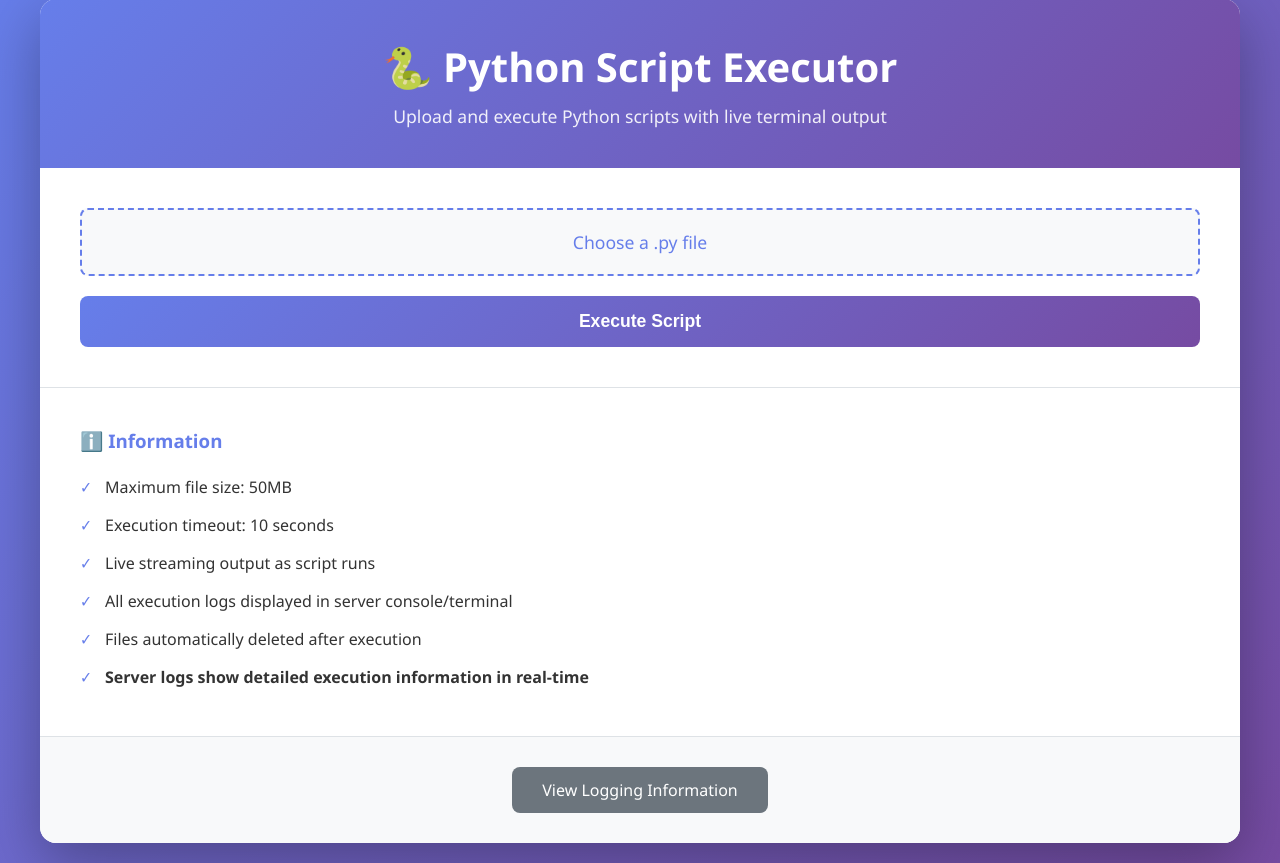
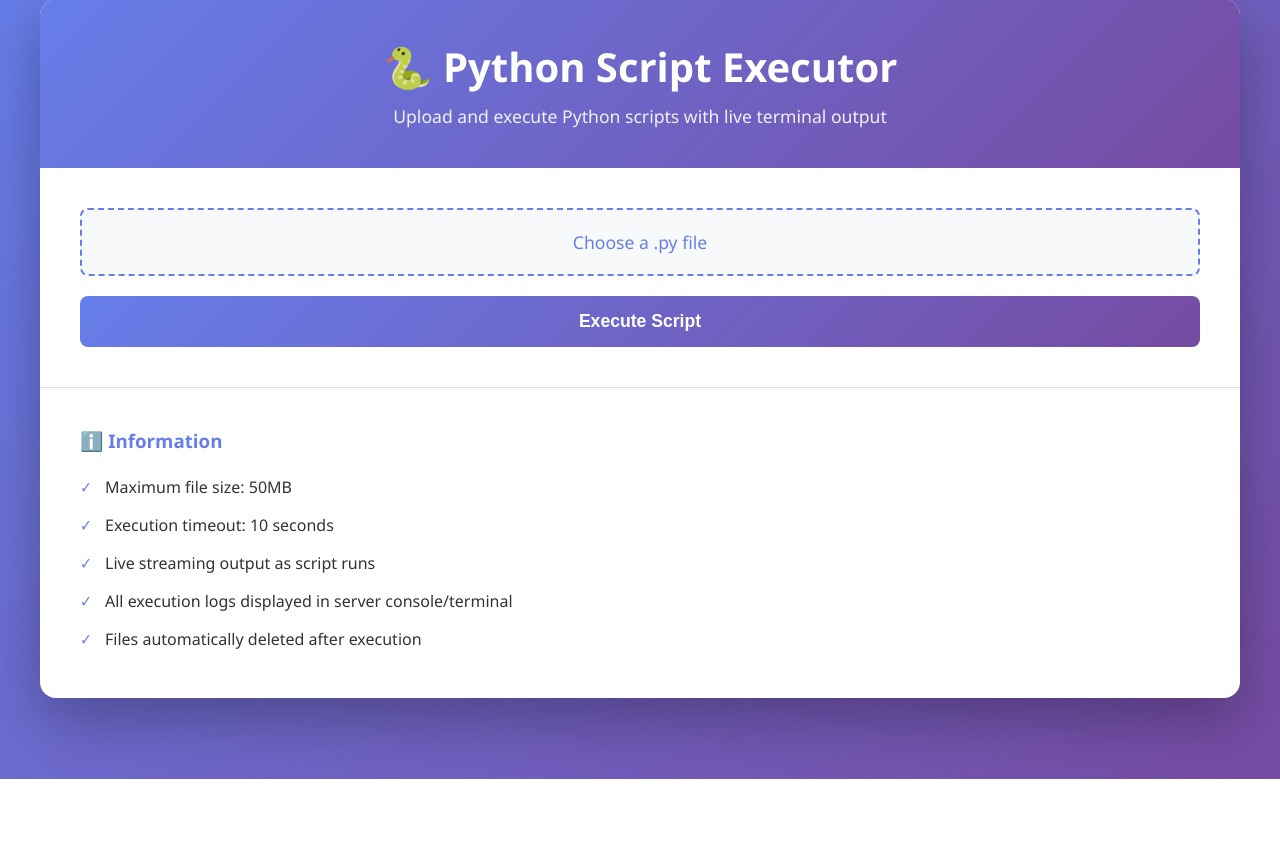
Before and after one commit to villagraciajocelyn6-netizen/hosting, a Flask app: page / in a window 1280 px wide. Shown: the part 21-884 px from the top of the page. After the commit the page ends 800 px from the top, so only its background shows below. Run offline with Flask 3, Linux system fonts and the light colour scheme.

Commit message:
Update index.html

```diff
--- a/templates/index.html
+++ b/templates/index.html
@@ -58,13 +58,8 @@
                 <li>Live streaming output as script runs</li>
                 <li>All execution logs displayed in server console/terminal</li>
                 <li>Files automatically deleted after execution</li>
-                <li><strong>Server logs show detailed execution information in real-time</strong></li>
             </ul>
         </div>
-
-        <footer>
-            <a href="/logs" target="_blank" class="btn-logs">View Logging Information</a>
-        </footer>
     </div>
 
     <script>
```
